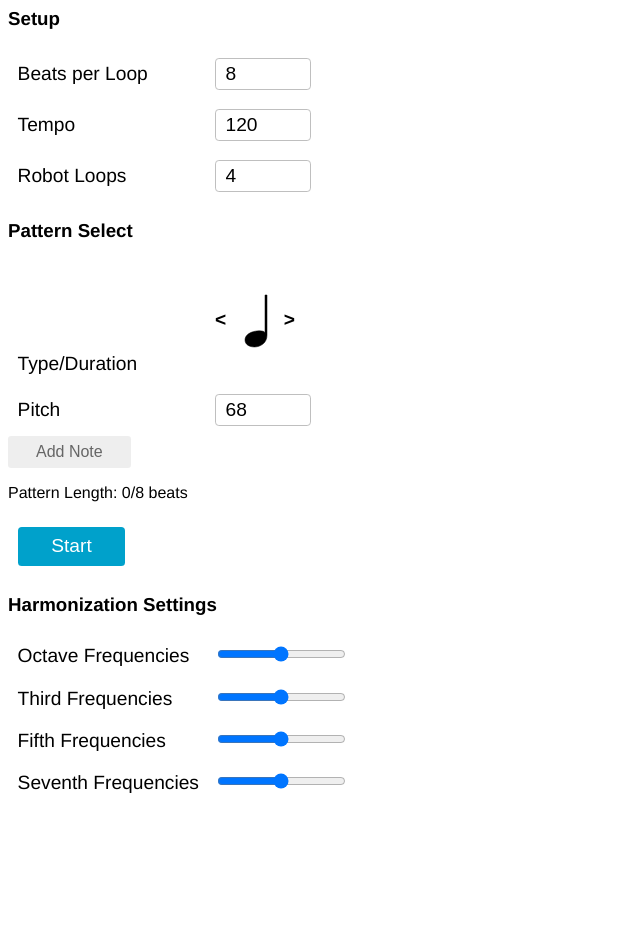
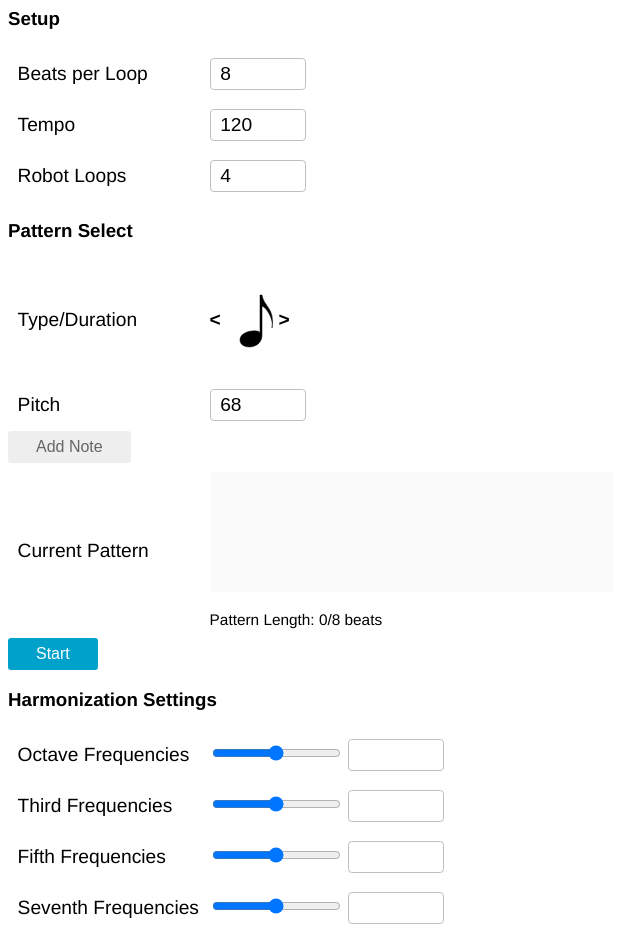
Before and after one commit to clgy15/Harmonious-iRobot-Broker, a website: page app/index.html in a window 1280 px wide. Shown: the whole page, without its empty margins (0-640 px from the left). Before the commit the page ends 812 px from the top, so only its background shows below. Drawn offline with Linux system fonts and the light colour scheme; no server answers.

Commit message:
changed something

```diff
--- a/app/app.js
+++ b/app/app.js
@@ -68,14 +68,14 @@ angular.module('goodVibrations').controller('UserParamsCtrl', ['$scope', 'socket
 
   $scope.noteTypes = [
     {
+      name: "Eighth Note",
+      duration: 1,
+      path: "/icons/eighth_note.svg",
+      isRest: false
+    }, {
       name: "Quarter Note",
       duration: 2,
       path: "/icons/quarter_note.svg",
-      isRest: false
-    }, {
-      name: "Eighth Note",
-      duration: 1,
-      path: "/icons/eighth_note.svg",
       isRest: false
     }, {
       name: "Half Note",
--- a/app/index.html
+++ b/app/index.html
@@ -11,46 +11,59 @@
     <div class="form" ng-controller="UserParamsCtrl">
       <h3>Setup</h3>
       <div class="form-input-line">
-        <label for="beats">Beats per Loop</label>
+        <label class="form-input-label" for="beats">Beats per Loop</label>
+        <div class="form-input-entry">
           <input type="number" class="form-input" name="beats" ng-disabled="started" ng-model="beatCount" />
+        </div>
       </div>
 
       <div class="form-input-line">
-        <label for="tempo">Tempo</label>
+        <label class="form-input-label" for="tempo">Tempo</label>
+        <div class="form-input-entry">
           <input type="number" class="form-input" name="tempo" ng-disabled="started" ng-model="tempo" />
+        </div>
       </div>
 
       <div class="form-input-line">
-        <label for="maxLoops">Robot Loops</label>
+        <label class="form-input-label" for="maxLoops">Robot Loops</label>
+        <div class="form-input-entry">
           <input type="number" class="form-input" name="maxLoops" ng-disabled="started" ng-model="maxLoops" />
+        </div>
       </div>
 
       <div class="note-select">
         <h3>Pattern Select</h3>
         <div class="form-input-line">
-          <label for="type">Type/Duration</label>
+          <label class="form-input-label" for="type">Type/Duration</label>
+          <div class="form-input-entry">
             <note-select name="type" note-options="noteTypes" ng-model="noteType"></note-select>
+          </div>
         </div>
 
         <div class="form-input-line">
-          <label for="pitch">Pitch</label>
+          <label class="form-input-label" for="pitch">Pitch</label>
+          <div class="form-input-entry">
             <input type="number" class="form-input" min="31" max="127" name="pitch" ng-disabled="started || noteType.isRest" ng-model="pitch" />
+          </div>
         </div>
 
         <button class="button button-rounded button-flat" ng-click="addNote(noteType, pitch); $event.stopPropagation();">Add Note</button>
 
-        <div class="note-list">
-          <ul class="block-list">
+        <div class="form-input-line">
+          <label class="form-input-label">Current Pattern</label>
+          <div class="form-input-entry">
+            <ul class="block-list note-list">
               <li class="block-list-element" ng-repeat="note in notes">
                 <img class="button-icon" width="50px" height="100px" ng-src="{{getNoteImage(note.duration, note.pitch)}}" />
                 <span class="button-icon-text">{{getNoteName(note.pitch)}}</span>
               </li>
             </ul>
-          <p>Pattern Length: {{patternLength()}}/{{beatCount}} beats</p>
+            <p class="small">Pattern Length: {{patternLength()}}/{{beatCount}} beats</p>
+          </div>
         </div>
       </div>
 
-      <div class="form-input-line">
+      <div>
         <button type="submit" class="button button-rounded button-flat-primary" ng-click="start()" ng-disabled="started">{{ started ? "Running" : "Start" }}</button>
       </div>
     </div>
@@ -58,23 +71,35 @@
     <h3>Harmonization Settings</h3>
     <div class="settings-form">
       <div class="form-input-line">
-        <label for="octave">Octave Frequencies</label>
+        <label class="form-input-label" for="octave">Octave Frequencies</label>
+        <div class="form-input-entry">
           <input type="range" name="octave" min="0" max="100" ng-model="octave" />
+          <input class="form-input" type="number" name="octave_text" min="0" max="100" ng-model="octave" />
+        </div>
       </div>
 
       <div class="form-input-line">
-        <label for="third">Third Frequencies</label>
+        <label class="form-input-label" for="third">Third Frequencies</label>
+        <div class="form-input-entry">
           <input type="range" name="third" min="0" max="100" ng-model="third" />
+          <input class="form-input" type="number" name="third_text" min="0" max="100" ng-model="third" />
+        </div>
       </div>
 
       <div class="form-input-line">
-        <label for="fifth">Fifth Frequencies</label>
+        <label class="form-input-label" for="fifth">Fifth Frequencies</label>
+        <div class="form-input-entry">
           <input type="range" name="fifth" min="0" max="100" ng-model="fifth" />
+          <input class="form-input" type="number" name="fifth_text" min="0" max="100" ng-model="fifth" />
+        </div>
       </div>
 
       <div class="form-input-line">
-        <label for="seventh">Seventh Frequencies</label>
+        <label class="form-input-label" for="seventh">Seventh Frequencies</label>
+        <div class="form-input-entry">
           <input type="range" name="seventh" min="0" max="100" ng-model="seventh" />
+          <input class="form-input" type="number" name="seventh_text" min="0" max="100" ng-model="seventh" />
+        </div>
       </div>
     </div>
 
--- a/app/styles.css
+++ b/app/styles.css
@@ -2,19 +2,38 @@ body {
   font-family: "Helvetica Neue Light", "Helvetica Neue", sans-serif;
 }
 
+.small {
+  font-size: 0.8em;
+}
+
 .form-input-line {
+  display: table;
   padding: 0.5em;
   font-size: 1.2em;
 }
 
-.form-input-line label {
-  display: inline-block;
+.form-input-label {
+  display: table-cell;
+  vertical-align: middle;
   width: 10em;
+}
+
+.form-input-entry {
+  display: table-cell;
 }
 
 .form-input {
   display: inline-block;
   font-size: 1.0em;
+}
+
+.note-list {
+  display: block;
+  padding: 0.5em;
+  min-height: 100px;
+  min-width: 20em;
+  background-color: #fafafa;
+  border-radius: 0.2em;
 }
 
 .block-list {
```
Lines whose indentation alone changed are shown as unchanged.
